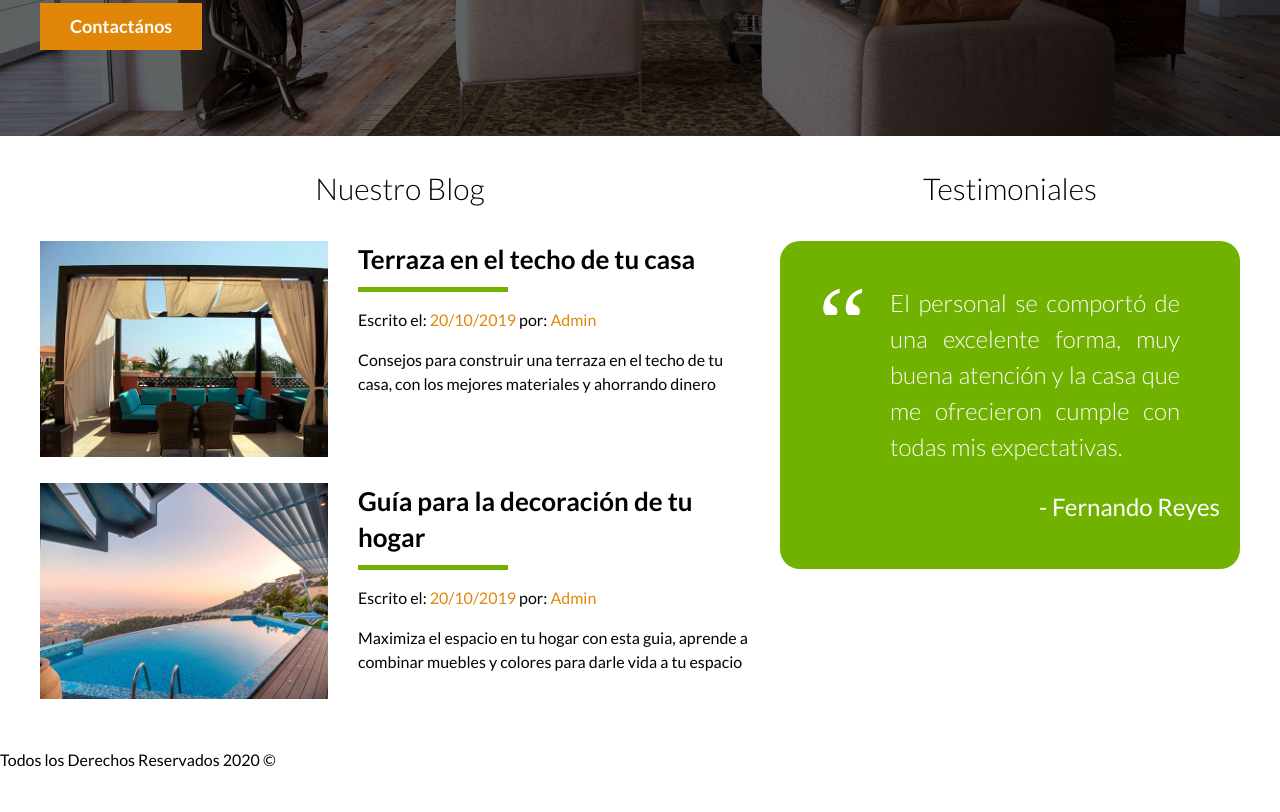
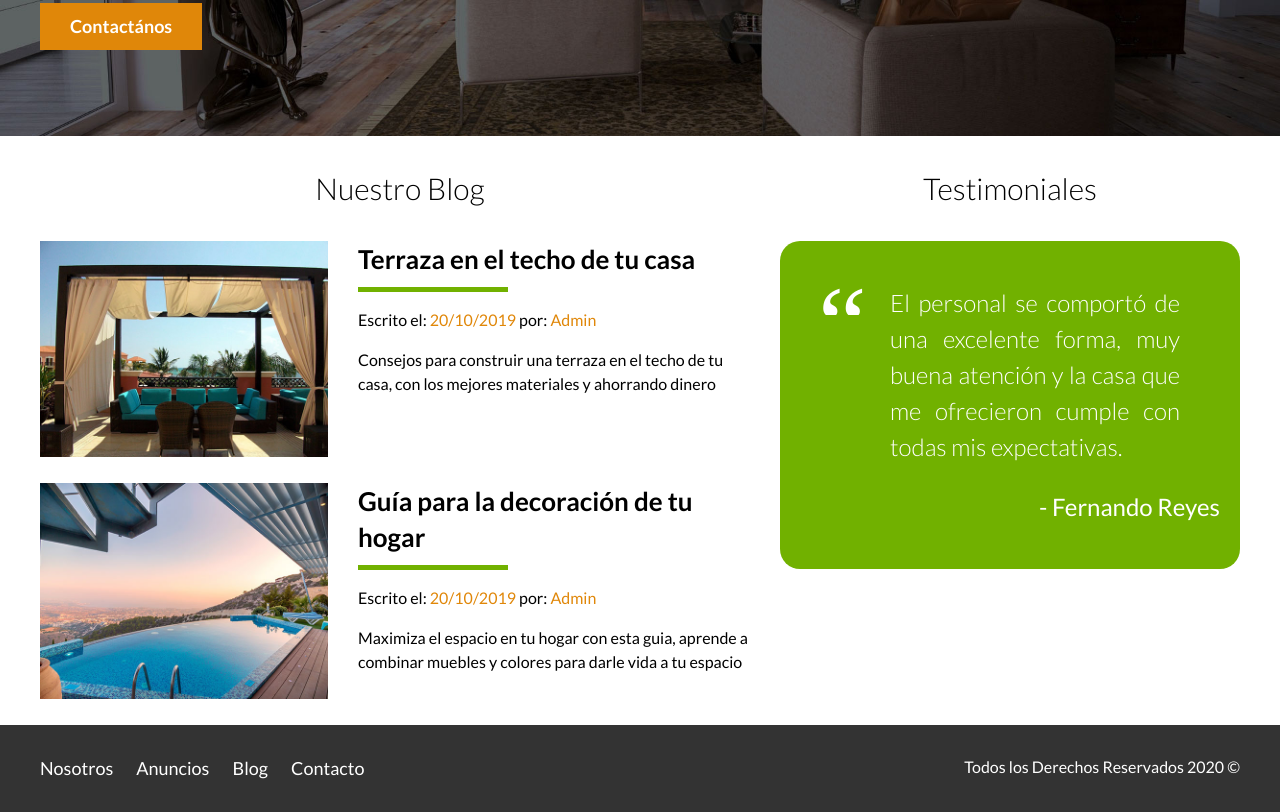
Before and after one commit to ferchoreya/Bienes_Raices, a plain HTML site: page index.html in a window 1280 px wide. Shown: the part 2288-3100 px from the top of the page. Before the commit the page ends 3076 px from the top, so only its background shows below. Drawn offline with Linux system fonts and the light colour scheme.

Commit message:
Sección: Footer
Se aplican estilos a la sección footer

```diff
--- a/css/estilos.css
+++ b/css/estilos.css
@@ -324,3 +324,20 @@ nos genere un elemento.
     font-weight: 300;
     text-align: justify;
 }
+
+/*****************
+****  FOOTER  ****
+******************/
+.footer_site {
+    margin-top: 20px;
+    background-color: #333333;
+}
+.footer_contenedor {
+    padding: 30px 0;
+    display: flex;
+    justify-content: space-between;
+}
+.copyright {
+    margin: 0;
+    color: #ffffff;
+}
--- a/index.html
+++ b/index.html
@@ -177,14 +177,16 @@
         </section>
     </div>
     <!--SECCION FOOTER-->
-    <footer>
+    <footer class="footer_site">
+        <div class="gnral_contenedor footer_contenedor">
             <nav class="gnral_navegacion">
                 <a href="nosotros.html">Nosotros</a>
                 <a href="anuncios.html">Anuncios</a>
                 <a href="blog.html">Blog</a>
                 <a href="contacto.html">Contacto</a>
             </nav>
-        <p>Todos los Derechos Reservados 2020 &copy; </p>
+            <p class="copyright">Todos los Derechos Reservados 2020 &copy; </p>
+        </div>
     </footer>
 </body>
 </html>
```
Lines whose indentation alone changed are shown as unchanged.
